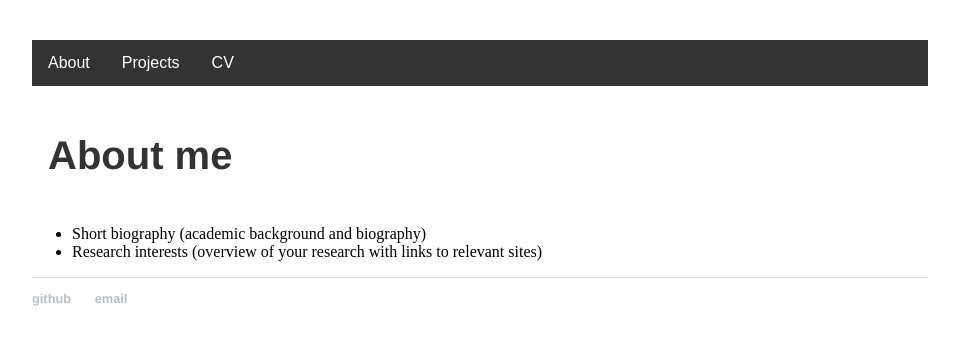
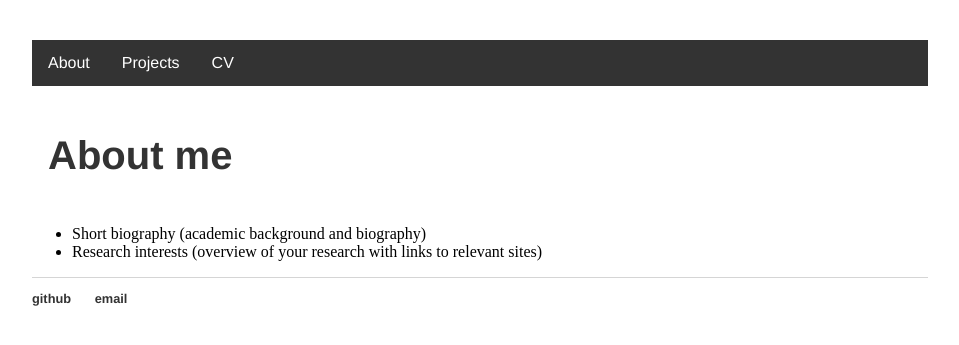
Before and after one commit to lena-kilian/lena-kilian.github.io, a Jekyll site: the page built from index.md, in a window 1280 px wide. Shown: the top 345 px of the page, without its empty margins (160-1119 px from the left). Built offline with Jekyll 4.4.1, drawn with Linux system fonts in a browser that asks for light colours; our own code applies the rules of GitHub Pages for plain Markdown files.

Commit message:
Update main.css

```diff
--- a/css/main.css
+++ b/css/main.css
@@ -7,7 +7,7 @@ body {
 .navbar {
   overflow: hidden;
   background-color: #333;
-  font-family: Arial;
+  font-family:'Helvetica';
 }
 
 /* Links inside the navbar */
@@ -80,16 +80,16 @@ footer ul {
     font-weight: bold;
     overflow: hidden;
 }
-nav ul li, footer ul li {
+footer ul li {
     display: inline;
     margin-right: 20px;
 }
 a {
     text-decoration: none;
-    color: #b3c2c6;
+    color: #333;
 }
 a:hover {
-    color: #708c94;
+    color: red;
 }
 h1 {Times
     font-size: 3em;
```
